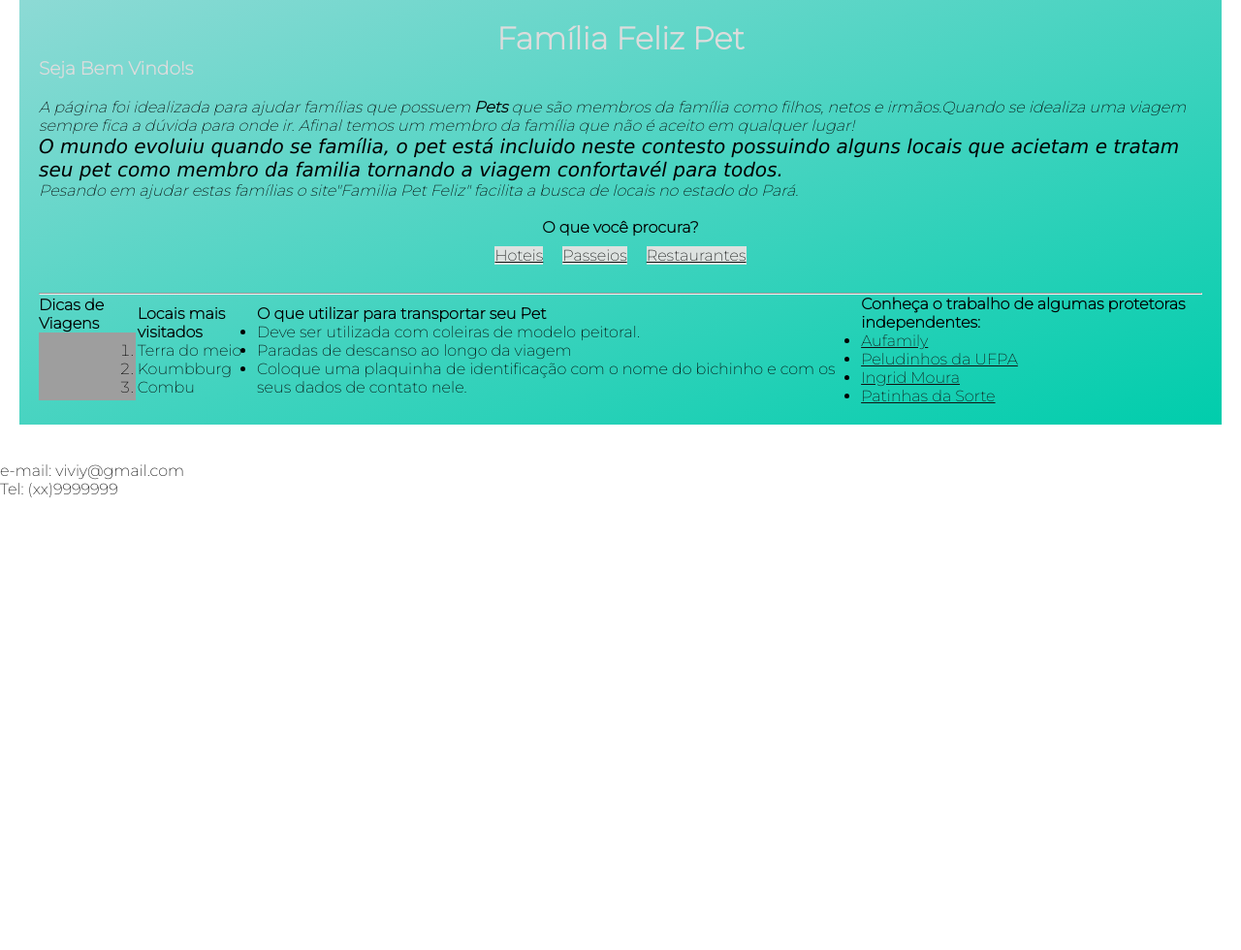
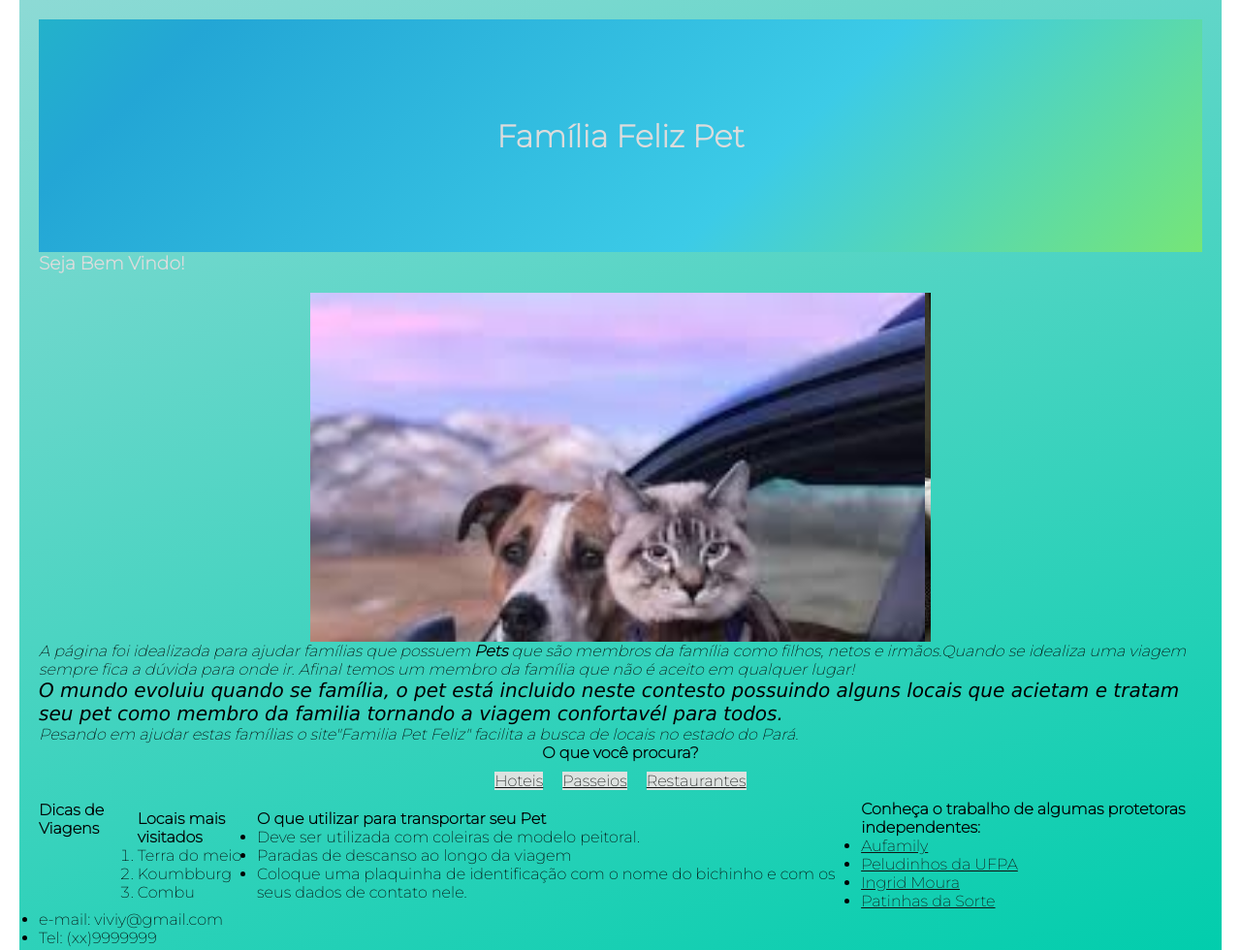
Before and after one commit to VivianChis/projetofamiliapet, a plain HTML site: page index.html in a window 1280 px wide. Shown: the top 980 px of the page at 97% size. Before the commit the page ends 800 px from the top, so only its background shows below. Drawn offline with Linux system fonts and the light colour scheme; grey boxes are pictures that could not be loaded.

Commit message:
atualização dos arquivos css, hmtl e animation do site

```diff
--- /dev/null
+++ b/animation.css
@@ -0,0 +1,11 @@
+@keyframes animacao {
+0% { margin-left: 0; }
+20% { margin-left: 0; }
+25% { margin-left: -100%; }
+45% { margin-left: -100%; }
+50% { margin-left: -200%; }
+70% { margin-left: -200%; }
+75% { margin-left: -300%; }
+95% { margin-left: -300%; }
+100% { margin-left: -400%; }
+}
--- a/index.html
+++ b/index.html
@@ -14,30 +14,44 @@
   <link rel="preconnect" href="https://fonts.gstatic.com" crossorigin>
   <link href="https://fonts.googleapis.com/css2?family=Cinzel&family=Montserrat:wght@200&display=swap" rel="stylesheet">
   <link rel="shortcut icon" href="favicon.png">
+  <link rel="stylesheet" href="animation.css">
   <link rel="stylesheet" href="style.css">
+  <link rel="stylesheet" href="./imag/">
 </head>
 
 <body>
-  <div id="conteudoSite">
+  <div id="conteudoSite" class="grid">
+
+    <div id="headerContainer">
+      <div id="header">
+        <h1 class="corBranca">Família Feliz Pet</h1>
+        <h3 class="corBranca">Seja Bem Vindo!</h3>
+      </div>
+      <br>
 
 
-    <di>
-      <h1 class="corBranca">Família Feliz Pet</h1>
-      <h3 class="corBranca">Seja Bem Vindo!s</h3>
-    </di>
-    <br>
+      <section id="carrossel" class="imagens">
+        <div class="imgensCarrosel">
+          <img src="./imag/img01.jpg" alt="imag01">
+          <img src="./imag/img02.jpg" alt="imag02">
+          <img src="./imag/img03.jpg" alt="imag03">
+          <img src="./imag/img04.jpg" alt="imag04">
+        </div>
+      </section>
 
       <main>
         <i> A página foi idealizada para ajudar famílias que possuem <b>Pets</b> que são membros da família como filhos,
           netos
-        e irmãos.Quando se idealiza uma viagem sempre fica a dúvida para onde ir. Afinal temos um membro da família que
+          e irmãos.Quando se idealiza uma viagem sempre fica a dúvida para onde ir. Afinal temos um membro da família
+          que
           não é aceito em qualquer lugar!
           <p>O mundo evoluiu quando se família, o pet está incluido neste contesto possuindo alguns locais que acietam e
             tratam seu pet como membro da familia tornando a viagem confortavél para todos.</p>
           Pesando em ajudar estas famílias o site"Familia Pet Feliz" facilita a busca de locais no estado do Pará.
         </i>
       </main>
-    <br>
+    </div>
+    <div id="rotas">
       <div id="titulo">
         <strong>O que você procura?</strong>
       </div>
@@ -47,9 +61,8 @@
         <div class="circulo"><a href="passeios.html">Passeios</a></div>
         <div class="circulo"><a href="restaurantes.html">Restaurantes</a></div>
       </div>
+    </div>
 
-    <br>
-    <hr>
 
     <section>
       <article>
@@ -84,7 +97,7 @@
       </article>
 
       <article>
-        <div >
+        <div>
           <strong>Conheça o trabalho de algumas protetoras independentes:</strong>
           <ul>
             <li><a href="https://www.instagram.com/aufamilyabrigo/">Aufamily</a></li>
@@ -95,15 +108,16 @@
         </div>
       </article>
     </section>
+
+    <footer>
+      <ul>
+        <li>e-mail: viviy@gmail.com</li>
+        <li>Tel: (xx)9999999</li>
+      </ul>
+    </footer>
+
   </div>
 </body>
-<br>
-<br>
-<footer>
-  <ol>
-    <li>e-mail: viviy@gmail.com</li>
-    <li>Tel: (xx)9999999</li>
-  </ol>
-</footer>
+
 
 </html>
--- a/style.css
+++ b/style.css
@@ -1,5 +1,4 @@
-
-*{
+* {
   margin: 0%;
   padding: 0%;
 }
@@ -13,21 +12,46 @@ body {
 }
 
 h1 {
-    color: rgb(93, 132, 93);
-    text-align: center;
+  animation: gradient 10s ease alternate infinite;
+  background: linear-gradient(-45deg, #89ee52, #3ccbe7, #23a6d5, #23d5ab) no-repeat;
+  background-size: 150% 150%;
+  font-family: sans-serif;
+  display: flex;
+  align-items: center;
+  justify-content: center;
+  color: white;
+  height: 30vh;
+  font-size: 200%;
+  -webkit-animation: gradient 10s ease alternate infinite;
 }
+
+
+@keyframes gradient {
+  from {
+    background-position: 0 50%;
+  }
+
+  to {
+    background-position: 100% 50%;
+
+  }
+
+
+}
+
 
 p {
   font-family: verdana;
   font-size: 20px;
 }
 
-  .circulo{
+
+.circulo {
   background-color: rgb(221, 226, 224);
   margin: 10px;
 }
 
-  #containerRotas{
+#containerRotas {
 
   display: flex;
   justify-content: center;
@@ -36,7 +60,7 @@ body {
 }
 
 #containerRotas:visited {
-     color: #21213c;
+  color: #131314;
 }
 
 
@@ -47,19 +71,20 @@ body {
 }
 
 a {
-    color:rgb(17, 19, 18);
+  color: rgb(17, 19, 18);
 
 }
 
-  .corBranca{
-    color:gainsboro;
+.corBranca {
+  color: gainsboro;
   text-overflow: 2px 2px #e6e2e2;
   font-family: 'Cinzel', serif;
   font-family: 'Montserrat', sans-serif;
 
 }
 
-  #conteudoSite{
+
+#conteudoSite {
 
   max-width: 1200px;
   margin: auto;
@@ -76,6 +101,40 @@ body {
 
 section article:hover {
 
-  color:#eff0f0
+  color: #eff0f0
+}
 
+#carrossel {
+  align-self: center;
 }
+
+#headerContainer {
+  display: flex;
+  flex-direction: column;
+}
+
+.grid {
+  display: grid;
+    grid-template-columns: 1fr;
+}
+
+.imagens {
+  width: 640px;
+  height: 360px;
+  background-color: black;
+  overflow: hidden;
+  display: block;
+}
+
+.imagens .imgensCarrosel {
+  width: 500%;
+  animation-name: animacao;
+  animation-duration: 20s;
+  animation-iteration-count: infinite;
+}
+
+.imagens .imgensCarrosel img {
+  width: 19.9%;
+  object-fit: cover;
+  float: left;
+}
```
Also changed, not shown: hotel.html (added), imag/img01.jpg (added), imag/img02.jpg (added), imag/img03.jpg (added), imag/img04.jpg (added), imag/img05.jfif (added). Lines whose indentation alone changed are shown as unchanged.
